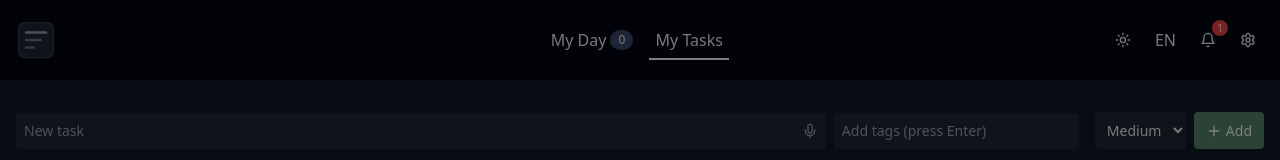
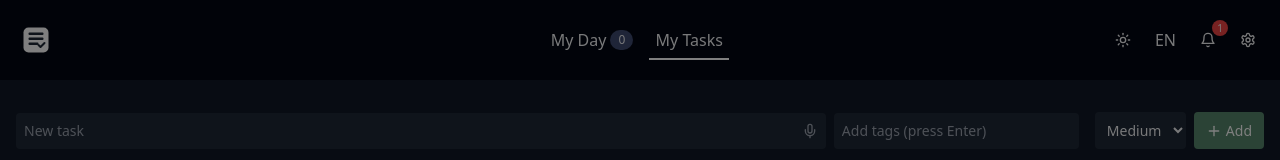
Before and after one commit to AntonioHCervantes/local-quick-planner, a Next.js app: page /my-tasks in a window 1280 px wide. Shown: the top 160 px of the page. Built offline with nearby package versions, Linux system fonts and the light colour scheme.

Commit message:
feat: update header icon to new logo

```diff
--- a/components/Icon/Icon.tsx
+++ b/components/Icon/Icon.tsx
@@ -4,55 +4,52 @@ export default function Icon() {
   return (
     <svg
       xmlns="http://www.w3.org/2000/svg"
-      viewBox="0 0 64 64"
+      viewBox="0 0 80 80"
       role="img"
       aria-label="Local Quick Planner"
       width="40"
       height="40"
     >
       <rect
-        width="56"
-        height="56"
-        x="4"
-        y="4"
+        x="15"
+        y="15"
+        width="50"
+        height="50"
         rx="10"
+        className="fill-black dark:fill-white"
+      />
+      <rect
+        x="25"
+        y="25"
+        width="30"
+        height="5"
+        rx="2"
         className="fill-white dark:fill-gray-800"
       />
       <rect
-        width="56"
-        height="56"
-        x="4"
-        y="4"
-        rx="10"
+        x="25"
+        y="35"
+        width="30"
+        height="5"
+        rx="2"
+        className="fill-white dark:fill-gray-800"
+      />
+      <rect
+        x="25"
+        y="45"
+        width="20"
+        height="5"
+        rx="2"
+        className="fill-white dark:fill-gray-800"
+      />
+      <path
+        d="M45 50L49 54L57 46"
+        strokeWidth="4"
+        strokeLinecap="round"
+        strokeLinejoin="round"
+        className="stroke-white dark:stroke-gray-800"
         fill="none"
-        strokeWidth="2"
-        className="stroke-gray-200 dark:stroke-gray-700"
       />
-
-      <g transform="translate(14, 18)">
-        <rect
-          width="36"
-          height="4"
-          rx="2"
-          className="fill-gray-400 dark:fill-gray-400"
-        />
-        <rect
-          x="0"
-          y="12"
-          width="28"
-          height="4"
-          rx="2"
-          className="fill-gray-300 dark:fill-gray-500"
-        />
-        <rect
-          x="0"
-          y="24"
-          width="16"
-          height="4"
-          rx="2"
-          className="fill-gray-300 dark:fill-gray-500"
-        />
-      </g>
     </svg>
   );
 }
```
